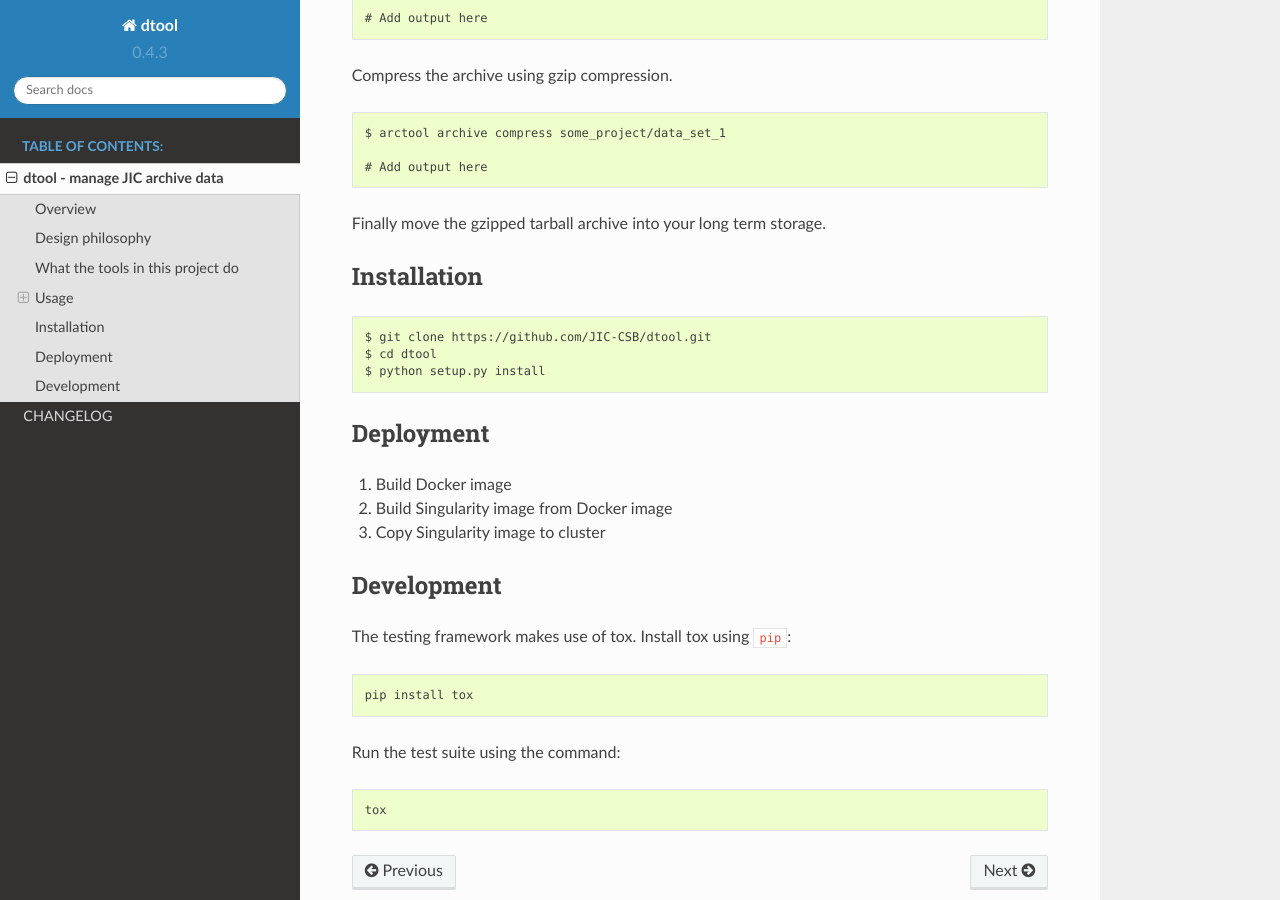
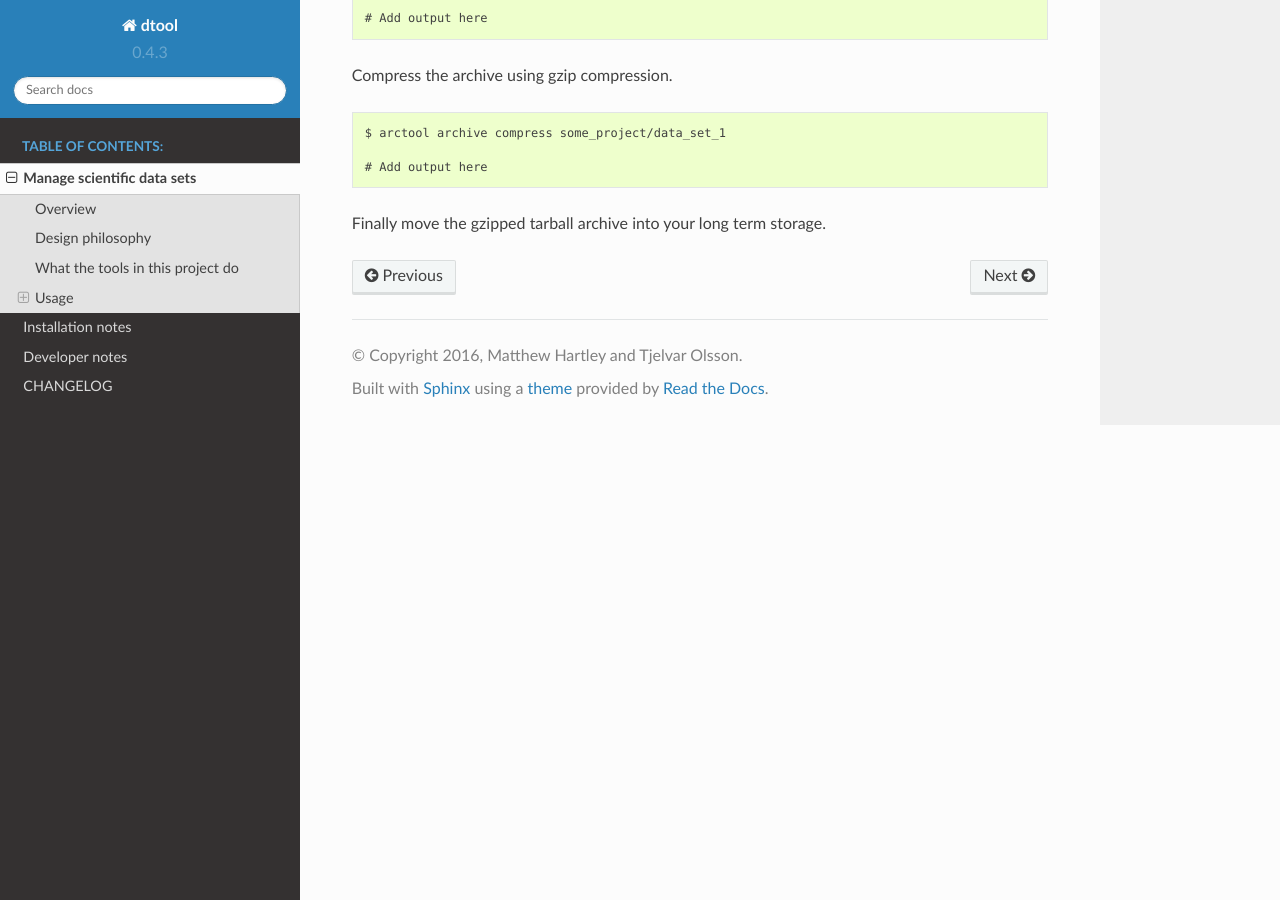
Before and after one commit to JIC-CSB/dtool, a Sphinx documentation site: the page built from docs/source/readme.rst, in a window 1280 px wide and 900 px high, scrolled down 2124 px. Built offline with Sphinx 7.4.7 and the Read the Docs theme 2.0.0, drawn with Linux system fonts in a browser that asks for light colours; some of the changed text lies outside the part shown.

Commit message:
Restructure documentation

```diff
--- a/README.rst
+++ b/README.rst
@@ -1,5 +1,5 @@
-dtool - manage JIC archive data
-===============================
+Manage scientific data sets
+===========================
 
 .. image:: https://travis-ci.org/JIC-CSB/dtool.svg?branch=master
     :target: https://travis-ci.org/JIC-CSB/dtool
@@ -125,33 +125,3 @@ Compress the archive using gzip compression.
     # Add output here
 
 Finally move the gzipped tarball archive into your long term storage.
-
-
-Installation
-------------
-
-::
-
-    $ git clone https://github.com/JIC-CSB/dtool.git
-    $ cd dtool
-    $ python setup.py install
-
-
-Deployment
-----------
-
-1. Build Docker image
-2. Build Singularity image from Docker image
-3. Copy Singularity image to cluster
-
-Development
------------
-
-The testing framework makes use of tox.
-Install tox using ``pip``::
-
-    pip install tox
-
-Run the test suite using the command::
-
-    tox
--- a/docs/source/index.rst
+++ b/docs/source/index.rst
@@ -5,5 +5,7 @@ dtool - a tool for managing data sets
    :maxdepth: 2
    :caption: Table of contents:
 
-   readme.rst
-   changelog.rst
+   readme
+   installation_notes
+   developer_notes
+   changelog
--- /dev/null
+++ b/docs/source/installation_notes.rst
@@ -0,0 +1 @@
+.. include:: ../../INSTALL.rst
```
Also changed, not shown: INSTALL.rst (added, +8 -0 lines), docs/source/developer_notes.rst (added, +21 -0 lines).
